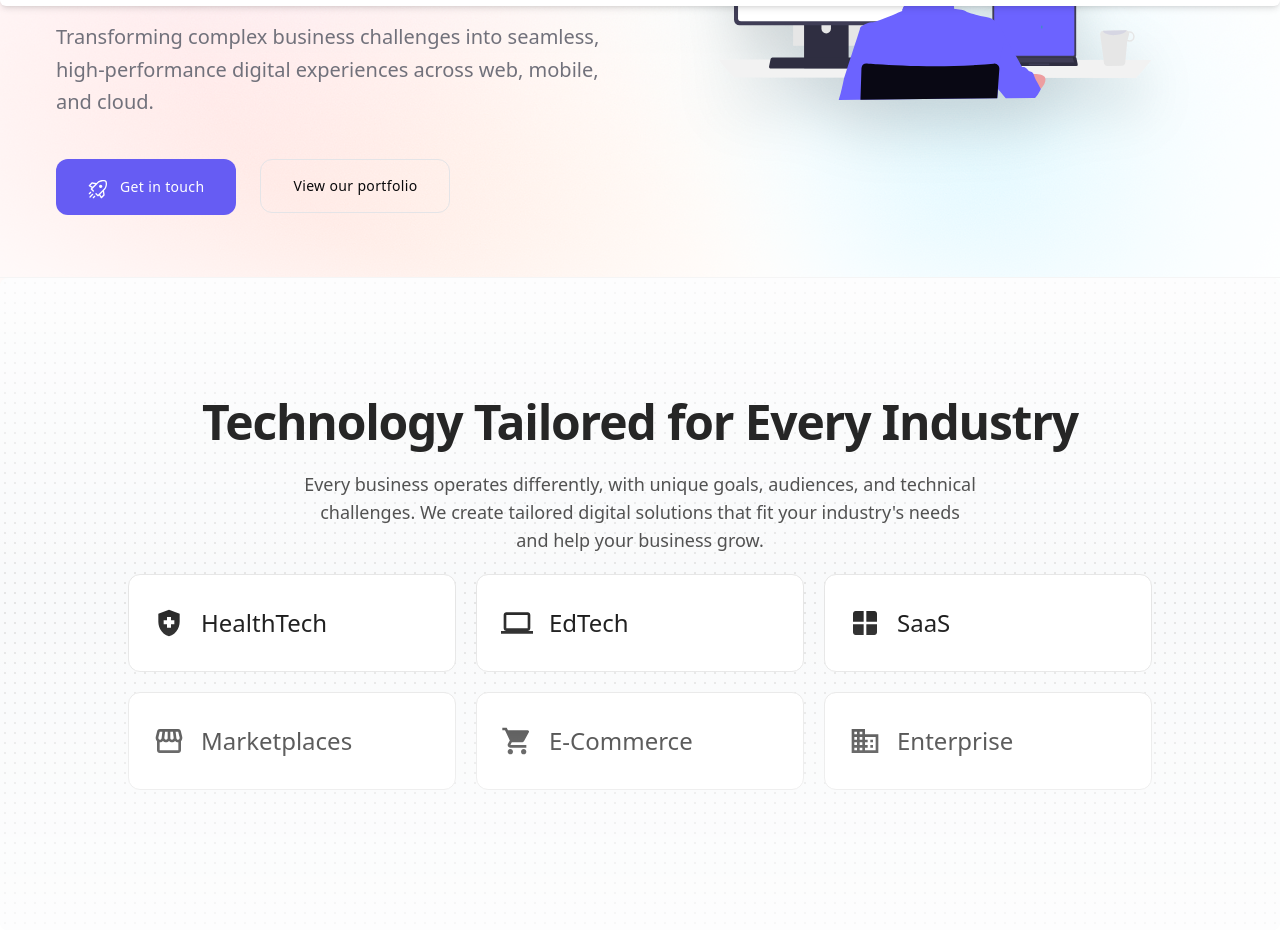
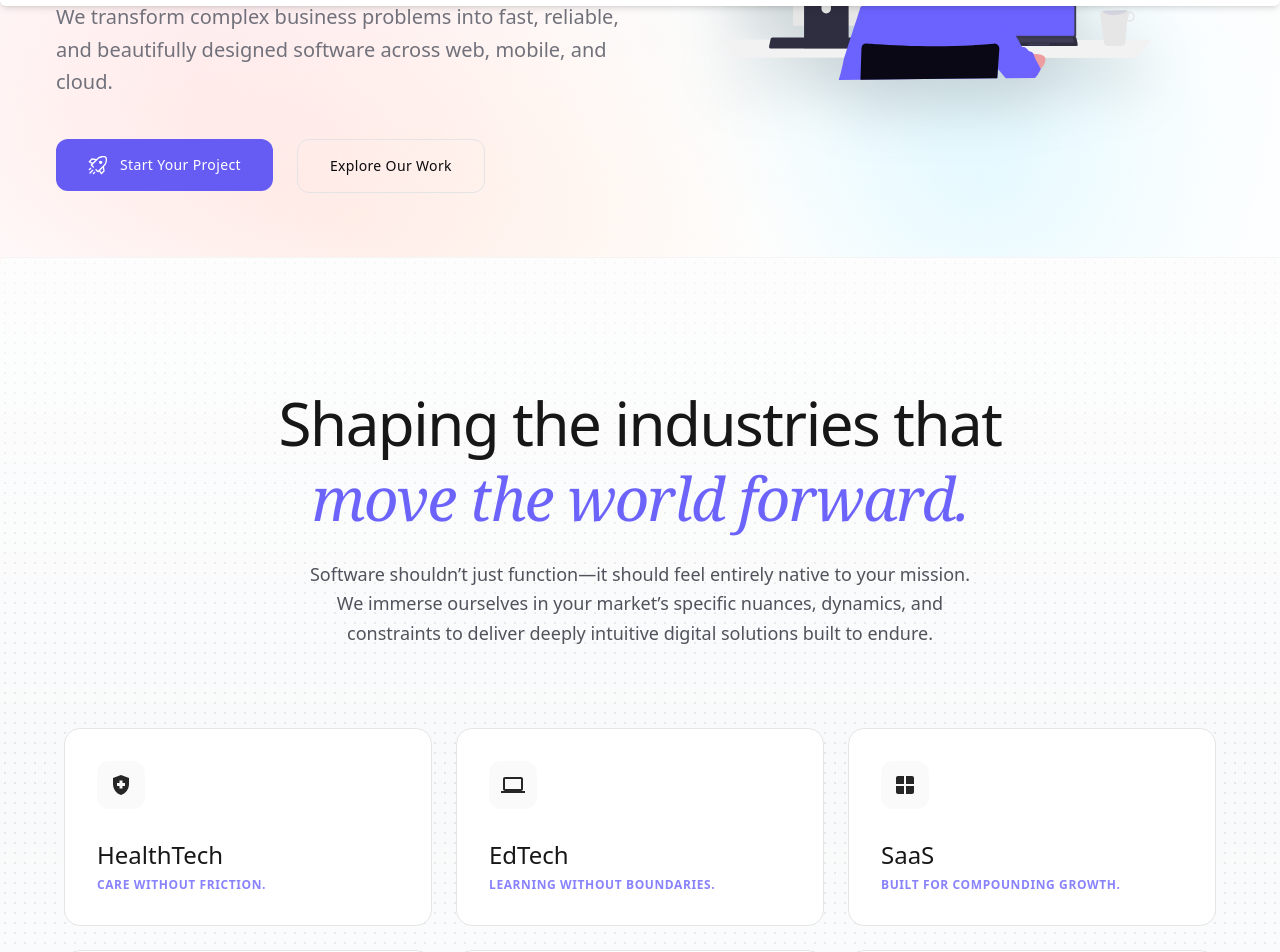
Before and after one commit to Abhiraunak/b10itsolution, a Next.js app: page / in a window 1280 px wide. Shown: the part 387-1339 px from the top of the page. Built offline with nearby package versions, Linux system fonts and the light colour scheme.

Commit message:
Make some design changes in landing and portfolioffer page

```diff
--- a/app/page.tsx
+++ b/app/page.tsx
@@ -18,73 +18,80 @@ export default function Home() {
         alt="background_image"
         fill
         priority
+        sizes="(max-width: 768px) 100vw, 100vw" // Optimization: Hinting image sizes
         className="absolute inset-0 w-full h-full object-cover mask-radial-from-50% mask-b-from-10% mask-t-from-90% select-none pointer-events-none"
       />
 
-      <main className="relative w-full max-w-7xl px-6 mx-auto mt-20 md:mt-40">
+      <main className="relative w-full max-w-7xl px-6 mx-auto mt-16 md:mt-35">
 
-        <div className="flex flex-col gap-10 px-4 md:px-8 lg:grid lg:grid-cols-2 lg:gap-20">
+        <div className="flex flex-col gap-8 md:gap-10 px-0 sm:px-4 md:px-8 lg:grid lg:grid-cols-2 lg:gap-20">
           <div className="relative z-10 flex flex-col items-center md:items-start lg:-mr-12">
-            <h1 className="max-w-3xl text-6xl font-medium text-center md:text-left text-neutral-900 font-prata md:text-7xl leading-tighter selection:bg-amber-200 selection:text-amber-900">
-              We grow <span className="text-[#6c63fa] italic font-serif">digital ecosystems</span> from the roots up.
+
+            {/* UX: Scaled down base text to 5xl for mobile to prevent awkward word wrapping, maintained md:text-7xl */}
+            <h1 className="max-w-3xl text-5xl sm:text-6xl md:text-7xl font-medium text-center md:text-left text-neutral-900 font-prata leading-tight md:leading-none selection:bg-amber-200 selection:text-amber-900">
+              Build digital products that <span className="text-[#6c63fa] italic font-serif">scale.</span>
             </h1>
-            <p className="max-w-xl mt-8 text-lg md:text-xl text-zinc-500 font-light leading-relaxed selection:bg-amber-200 selection:text-amber-900">
-              Transforming complex business challenges into seamless, high-performance digital experiences across web, mobile, and cloud.
+
+            <p className="max-w-xl mt-6 md:mt-8 text-base sm:text-lg md:text-xl text-zinc-500 text-center md:text-left font-light leading-relaxed selection:bg-amber-200 selection:text-amber-900">
+              We transform complex business problems into fast, reliable, and beautifully designed software across web, mobile, and cloud.
             </p>
-            <div className="flex flex-row justify-center md:justify-start gap-6 mt-10">
-              <Link href="/getintouch">
-                <button className="group flex items-center justify-center gap-3 px-8 py-4 text-sm font-medium tracking-wide text-white bg-[#665cf3] rounded-xl transition-all duration-300 hover:bg-[#1201ff]  hover:scale-[1.02] active:scale-[0.98]">
-                  <RxRocket className="size-5 mt-1" /> Get in touch
+
+            {/* UX: Stacked buttons on mobile (flex-col) for better thumb-reach and larger touch targets. Resumes row on sm/md */}
+            <div className="flex flex-col sm:flex-row w-full sm:w-auto justify-center md:justify-start gap-4 md:gap-6 mt-8 md:mt-10">
+              <Link href="/getintouch" className="w-full sm:w-auto">
+                <button className="group flex w-full sm:w-auto items-center justify-center gap-3 px-8 py-4 text-base md:text-sm font-medium tracking-wide text-white bg-[#665cf3] rounded-xl transition-all duration-300 hover:bg-[#1201ff] hover:scale-[1.02] active:scale-[0.98]">
+                  <RxRocket className="size-5 transition-transform duration-300 group-hover:translate-x-1 group-hover:-translate-y-1" /> Start Your Project
                 </button>
               </Link>
-              <Link href="/about">
-                <button className="flex items-center justify-center px-8 py-4 text-sm font-medium tracking-wide text-zinc-950 bg-transparent border border-zinc-200 rounded-xl transition-all duration-300 hover:border-zinc-950 hover:bg-zinc-50 active:scale-[0.98]">
-                  View our portfolio
+              <Link href="/about" className="w-full sm:w-auto">
+                <button className="flex w-full sm:w-auto items-center justify-center px-8 py-4 text-base md:text-sm font-medium tracking-wide text-zinc-950 bg-transparent border border-zinc-200 rounded-xl transition-all duration-300 hover:border-zinc-950 hover:bg-zinc-50 active:scale-[0.98]">
+                  Explore Our Work
                 </button>
               </Link>
             </div>
           </div>
 
-          {/* FIX: Added lg:mt-0 so the top margin only applies on mobile/tablet */}
-          <div className=" hidden relative md:flex md:justify-center mt-20 lg:justify-center">
+          {/* Unchanged large screen asset */}
+          <div className="hidden relative md:flex md:justify-center mt-20 lg:justify-center">
             <div className="w-full ml-5 max-w-162.5 scale-100 lg:scale-110">
               <AnimatedProgrammingSVG />
             </div>
           </div>
         </div>
-      </main >
+      </main>
 
-      <section className="relative h-screen w-full overflow-hidden [--pattern:var(--color-neutral-100)]  -mt-25 border-y border-(--pattern) ">
+      {/* Adjusted spacing to prevent overlapping boundaries on small devices */}
+      <section className="relative min-h-screen w-full overflow-hidden [--pattern:var(--color-neutral-100)] -mt-10 md:-mt-25 border-y border-(--pattern)">
         <Portfolio />
       </section>
-      <section className="relative z-10 w-full bg-white py-24 md:py-32">
+
+      {/* Reduced vertical padding on mobile for faster scrolling between sections */}
+      <section className="relative z-10 w-full bg-white py-16 md:py-32">
         <div className="mx-auto flex max-w-7xl flex-col items-center px-6">
-          <div className="mb-16 max-w-4xl text-center">
-            <h2 className="text-3xl font-bold tracking-tight text-neutral-800 md:text-5xl">
+          <div className="mb-12 md:mb-16 max-w-4xl text-center">
+            {/* UX: Fluid typography scaling */}
+            <h2 className="text-3xl font-bold tracking-tight text-neutral-800 sm:text-4xl md:text-5xl">
               Everything required to succeed online
             </h2>
-
-            <p className="mx-auto mt-6 max-w-2xl text-lg font-light leading-relaxed text-zinc-500">
+            <p className="mx-auto mt-4 md:mt-6 max-w-2xl text-base md:text-lg font-light leading-relaxed text-zinc-500">
               End-to-end design and development services tailored to design,
               build, launch, and scale your digital products with precision.
             </p>
           </div>
-
           <div className="w-full">
             <Services />
           </div>
         </div>
       </section>
 
-      <section className="relative z-10 w-full py-24 md:py-32 bg-zinc-950 text-white selection:bg-blue-500/30 selection:text-white">
+      <section className="relative z-10 w-full py-16 md:py-32 bg-zinc-950 text-white selection:bg-blue-500/30 selection:text-white">
         <div className="max-w-7xl mx-auto px-6">
           <Testonomial />
         </div>
       </section>
-      <section className="relative z-10 w-full py-24 md:py-32 bg-white">
-        <div className="max-w-7xl mx-auto px-6">
+
+      <section className="relative z-10 w-full py-16 bg-white">
           <FAQSection />
-        </div>
       </section>
 
       <footer className="relative z-10 w-full bg-zinc-50">
--- a/component/portfolioffer.tsx
+++ b/component/portfolioffer.tsx
@@ -1,5 +1,4 @@
 import { cn } from "@/lib/utils";
-// import { MdComputer } from "react-icons/md";
 import {
     MdHealthAndSafety,
     MdComputer,
@@ -8,13 +7,38 @@ import {
     MdBusiness,
     MdWindow,
 } from "react-icons/md";
+
 const industries = [
-  { name: "HealthTech", icon: MdHealthAndSafety },
-  { name: "EdTech", icon: MdComputer },
-  { name: "SaaS", icon: MdWindow },
-  { name: "Marketplaces", icon: MdStorefront },
-  { name: "E-Commerce", icon: MdShoppingCart },
-  { name: "Enterprise", icon: MdBusiness },
+    {
+        name: "HealthTech",
+        icon: MdHealthAndSafety,
+        tagline: "Care without friction."
+    },
+    {
+        name: "EdTech",
+        icon: MdComputer,
+        tagline: "Learning without boundaries.",
+    },
+    {
+        name: "SaaS",
+        icon: MdWindow,
+        tagline: "Built for compounding growth.",
+    },
+    {
+        name: "Marketplaces",
+        icon: MdStorefront,
+        tagline: "Connecting ecosystems cleanly."
+    },
+    {
+        name: "E-Commerce",
+        icon: MdShoppingCart,
+        tagline: "Immersive retail experiences.",
+    },
+    {
+        name: "Enterprise",
+        icon: MdBusiness,
+        tagline: "Velocity at absolute scale.",
+    },
 ];
 
 export default function Portfolio() {
@@ -22,39 +46,54 @@ export default function Portfolio() {
         <section
             className={cn(
                 "relative overflow-hidden rounded-lg bg-gray-50",
-                "py-30 px-6",
+                "py-32 px-6 md:px-12",
                 "bg-[radial-gradient(#e5e5e5_1px,transparent_1px)]",
                 "bg-size-[10px_10px]"
             )}
         >
-            {/*fade effect */}
+            {/* Fade effect */}
             <div className="absolute inset-0 bg-linear-to-b from-white/70 via-transparent to-white/70 pointer-events-none" />
 
-            <div className="relative z-10 mx-auto flex max-w-4xl flex-col items-center text-center">
-                <h1 className="text-3xl font-bold tracking-tight text-neutral-800 md:text-5xl">
-                    Technology Tailored for Every Industry
-                </h1>
+            {/* Brand Story Header */}
+            <div className="relative z-10 mx-auto flex max-w-4xl flex-col items-center text-center mb-16">
+                <h2 className="text-4xl font-medium tracking-tight text-neutral-900 font-prata md:text-5xl lg:text-6xl leading-tight">
+                    Shaping the industries that <br className="hidden md:block" />
+                    <span className="text-[#6c63fa] italic font-serif">move the world forward.</span>
+                </h2>
 
-                <p className="mt-6 max-w-2xl text-base leading-7 text-neutral-600 md:text-lg">
-                    Every business operates differently, with unique goals, audiences, and
-                    technical challenges. We create tailored digital solutions that fit
-                    your industry&apos;s needs and help your business grow.
+                <p className="mt-6 max-w-2xl text-lg font-light leading-relaxed text-zinc-600">
+                    Software shouldn’t just function—it should feel entirely native to your mission.
+                    We immerse ourselves in your market’s specific nuances, dynamics, and constraints to deliver
+                    deeply intuitive digital solutions built to endure.
                 </p>
             </div>
-            <div className="mx-auto max-w-5xl grid  grid-cols-1 gap-5 md:grid-cols-3 py-5">
+
+            {/* Industry Story Cards */}
+            <div className="relative z-10 mx-auto max-w-6xl grid grid-cols-1 gap-6 md:grid-cols-2 lg:grid-cols-3 py-4">
                 {industries.map((industry) => {
                     const Icon = industry.icon;
 
                     return (
                         <div
                             key={industry.name}
-                            className="flex items-center gap-4 rounded-xl border border-neutral-200 bg-white px-6 py-8 transition-all duration-300 hover:shadow-sm hover:shadow-black/10 hover:ring-1 hover:ring-black/10 cursor-pointer"
+                            className="group flex flex-col items-start justify-between rounded-2xl border border-neutral-200 bg-white p-8 transition-all duration-300 hover:shadow-lg hover:shadow-neutral-200/50 hover:border-neutral-300 hover:scale-[1.01] cursor-pointer"
                         >
-                            <Icon className="h-8 w-8 text-neutral-800" />
+                            <div className="w-full">
+                                {/* Icon Wrapper with a subtle background brand accent on hover */}
+                                <div className="p-3 bg-neutral-50 rounded-xl inline-block text-neutral-800 transition-colors duration-300 group-hover:bg-[#6c63fa]/10 group-hover:text-[#6c63fa]">
+                                    <Icon className="h-6 w-6" />
+                                </div>
 
-                            <h3 className="text-2xl font-medium text-neutral-900">
+                                <h3 className="text-2xl font-medium text-neutral-900 mt-6 font-prata">
                                     {industry.name}
                                 </h3>
+
+                                {/* Short emotional hook */}
+                                <p className="text-xs font-semibold uppercase tracking-wider text-[#6c63fa] mt-1.5 opacity-80">
+                                    {industry.tagline}
+                                </p>
+
+                            </div>
                         </div>
                     );
                 })}
```
Lines whose indentation alone changed are shown as unchanged.
